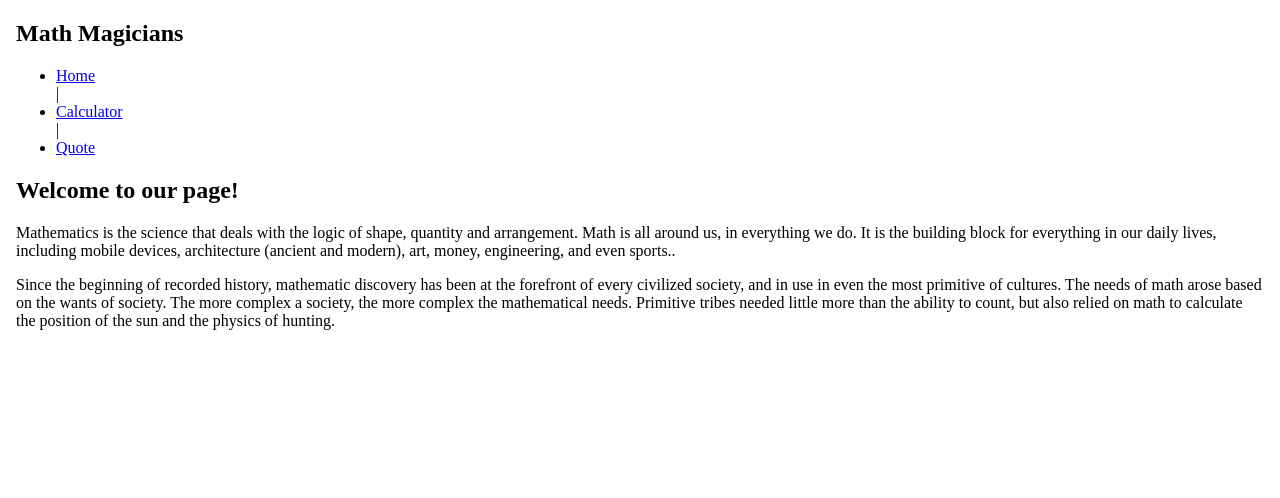
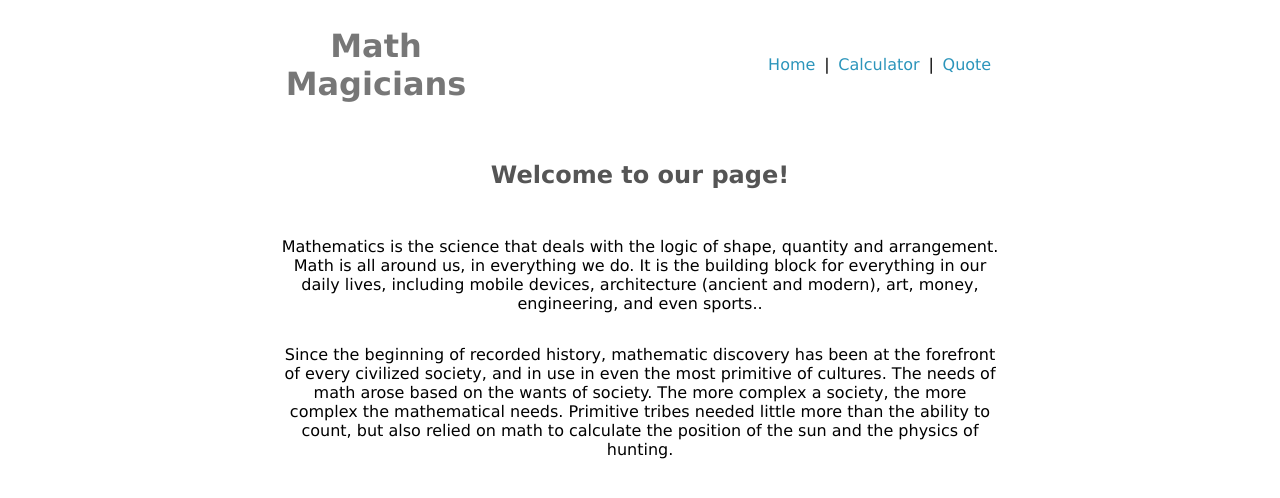
Before and after one commit to DanteAlonsoHT/Math_magicians_ReactJS, a React (Create React App) app: page / in a window 1280 px wide. Shown: the top 498 px of the page. Built offline with nearby package versions, Linux system fonts and the light colour scheme.

Commit message:
Add all styles using index.css

```diff
--- a/src/index.css
+++ b/src/index.css
@@ -1,9 +1,66 @@
+body {
+  margin: 0;
+  padding: 0;
+  box-sizing: border-box;
+  font-family: Verdana, Geneva, Tahoma, sans-serif;
+}
+
+nav {
+  display: flex;
+  max-width: 720px;
+  margin: 0 auto;
+}
+
+h1 {
+  text-align: center;
+  font-size: 2rem;
+  color: #777;
+}
+
+h2,
+h3 {
+  text-align: center;
+  color: #555;
+  max-width: 750px;
+  padding: 2rem 0;
+  margin: 0 auto;
+}
+
+h3 {
+  color: rgba(160, 20, 20, 0.748);
+  font-size: 2rem;
+}
+
+p {
+  display: block;
+  margin: 0 auto;
+  text-align: center;
+  max-width: 720px;
+  padding: 1rem 2rem;
+}
+
+ul {
+  list-style-type: none;
+  display: flex;
+  align-items: center;
+  justify-content: flex-end;
+  width: 100%;
+}
+
+ul li a {
+  text-decoration: none;
+  font-size: 1rem;
+  color: rgb(44, 149, 187);
+  padding: 0.55rem;
+}
+
 .calculator-content {
   display: flex;
   flex-direction: column;
   justify-content: center;
   align-items: center;
   background-color: aliceblue;
+  width: 100%;
   max-width: 650px;
   margin: 0 auto;
 }
@@ -56,3 +113,24 @@ button:hover {
   opacity: 50%;
   filter: contrast(1.5);
 }
+
+.section-content {
+  display: flex;
+  max-width: 720px;
+  margin: 0 auto;
+}
+
+.section-content h4 {
+  width: 200px;
+  font-size: 1.8rem;
+  padding: 2rem 1rem;
+  color: #555;
+}
+
+.quote-section {
+  display: flex;
+  justify-content: center;
+  align-items: center;
+  min-height: 50vh;
+  padding: 0 2rem;
+}
```
